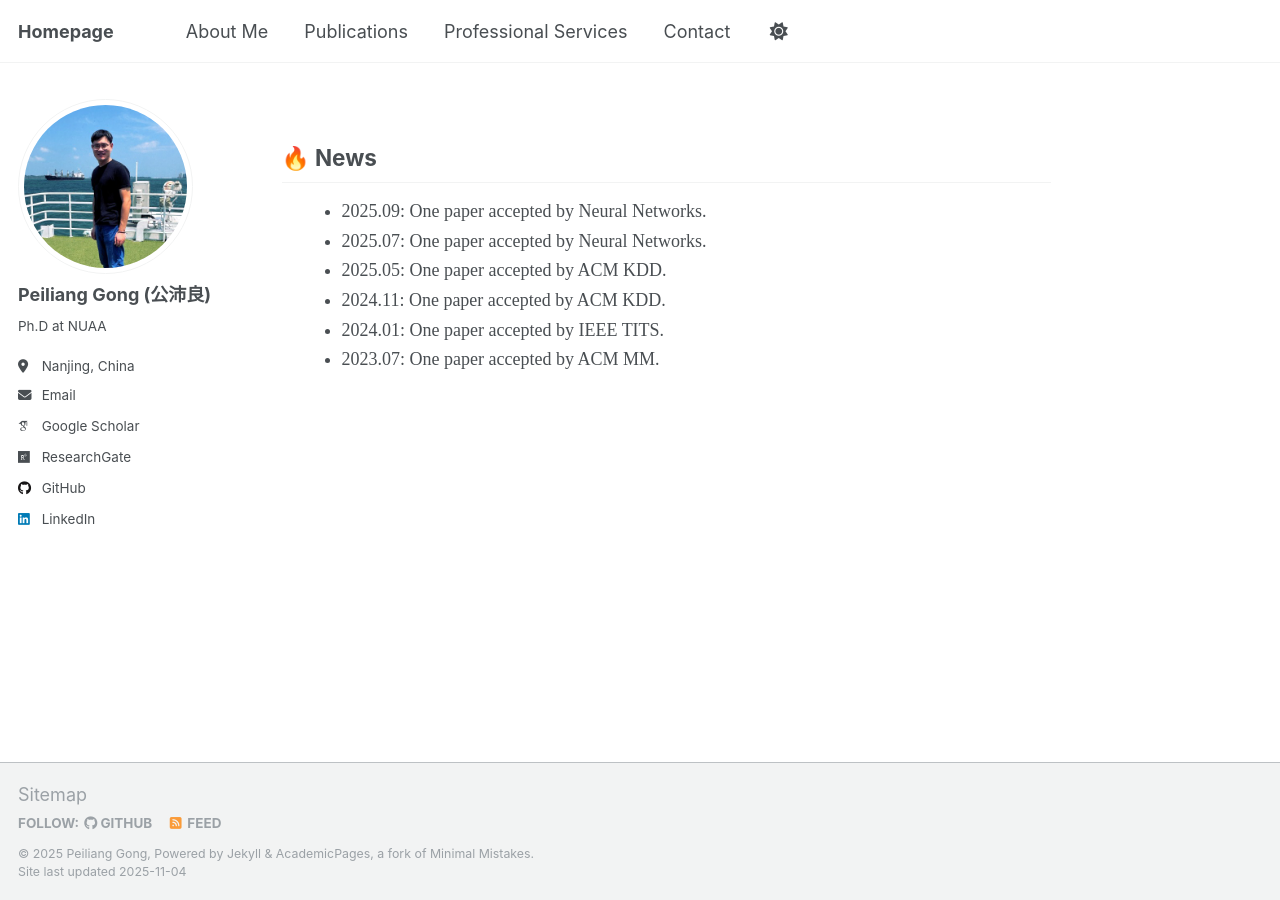
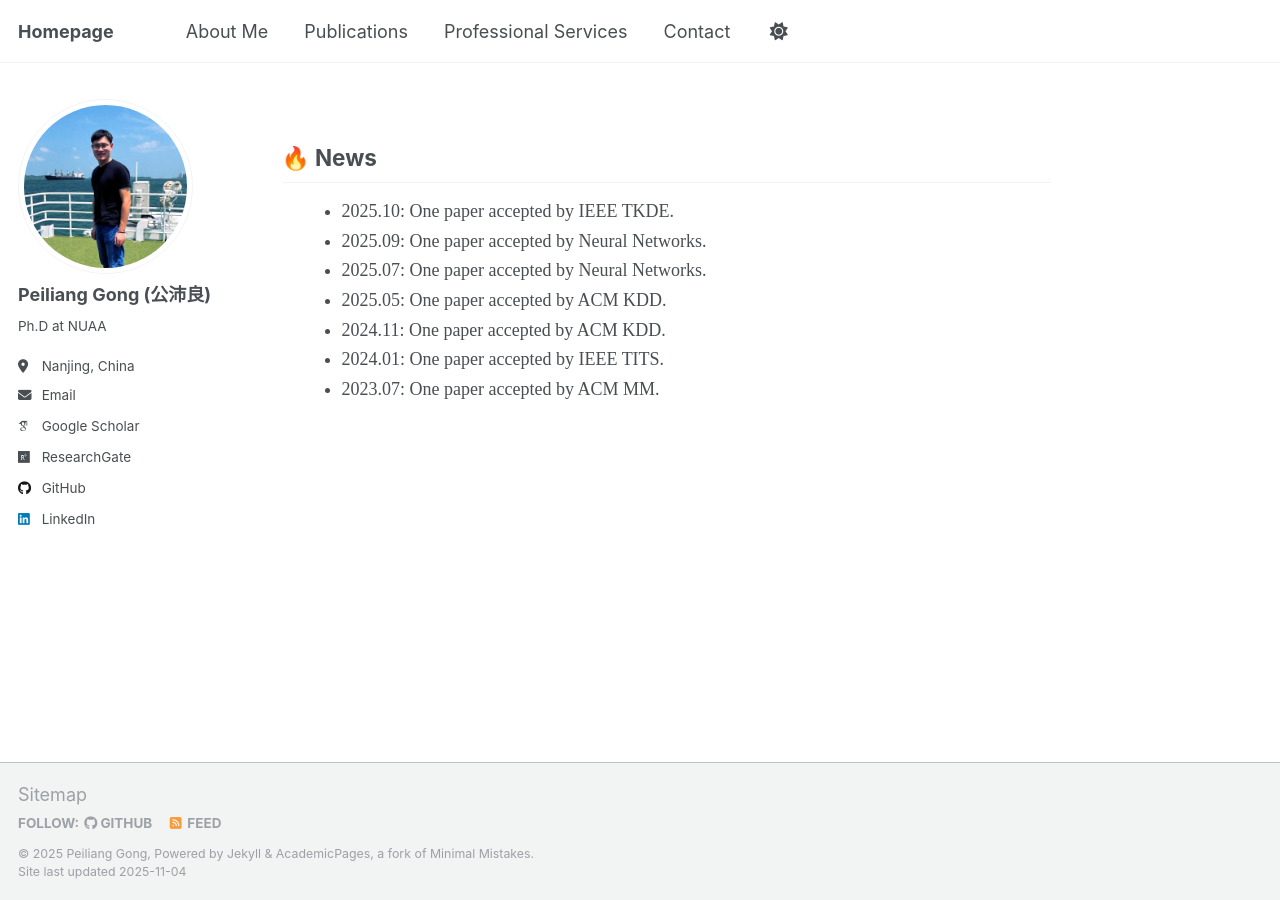
Before and after one commit to Tokenmw/Tokenmw.github.io, a Jekyll site: the page built from _pages/news.md, in a window 1280 px wide. Built offline with Jekyll 4.4.1, drawn with Linux system fonts in a browser that asks for light colours; some web fonts are replaced; our own code applies the rules of GitHub Pages for plain Markdown files.

Commit message:
Add news entry for IEEE TKDE paper acceptance

```diff
--- a/_pages/news.md
+++ b/_pages/news.md
@@ -2,6 +2,7 @@
 <div id="news" style="font-family: 'Times New Roman', serif; text-align: justify;">
 <h2>🔥 News</h2>
 <ul style="list-style-type: disc; margin-left: 20px; line-height: 1.2;">
+  <li style="margin-bottom: 8px;">2025.10: One paper accepted by IEEE TKDE.</li>
   <li style="margin-bottom: 8px;">2025.09: One paper accepted by Neural Networks.</li>
   <li style="margin-bottom: 8px;">2025.07: One paper accepted by Neural Networks.</li>
   <li style="margin-bottom: 8px;">2025.05: One paper accepted by ACM KDD.</li>
```
